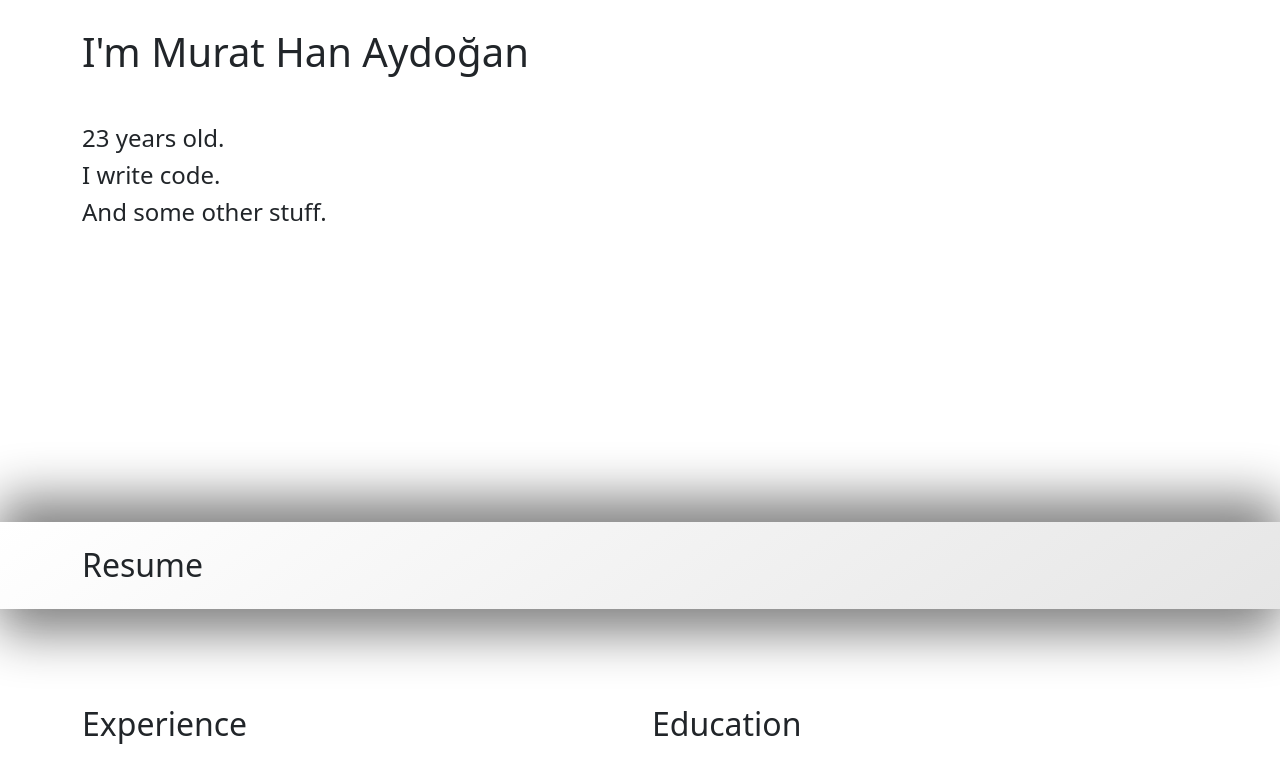
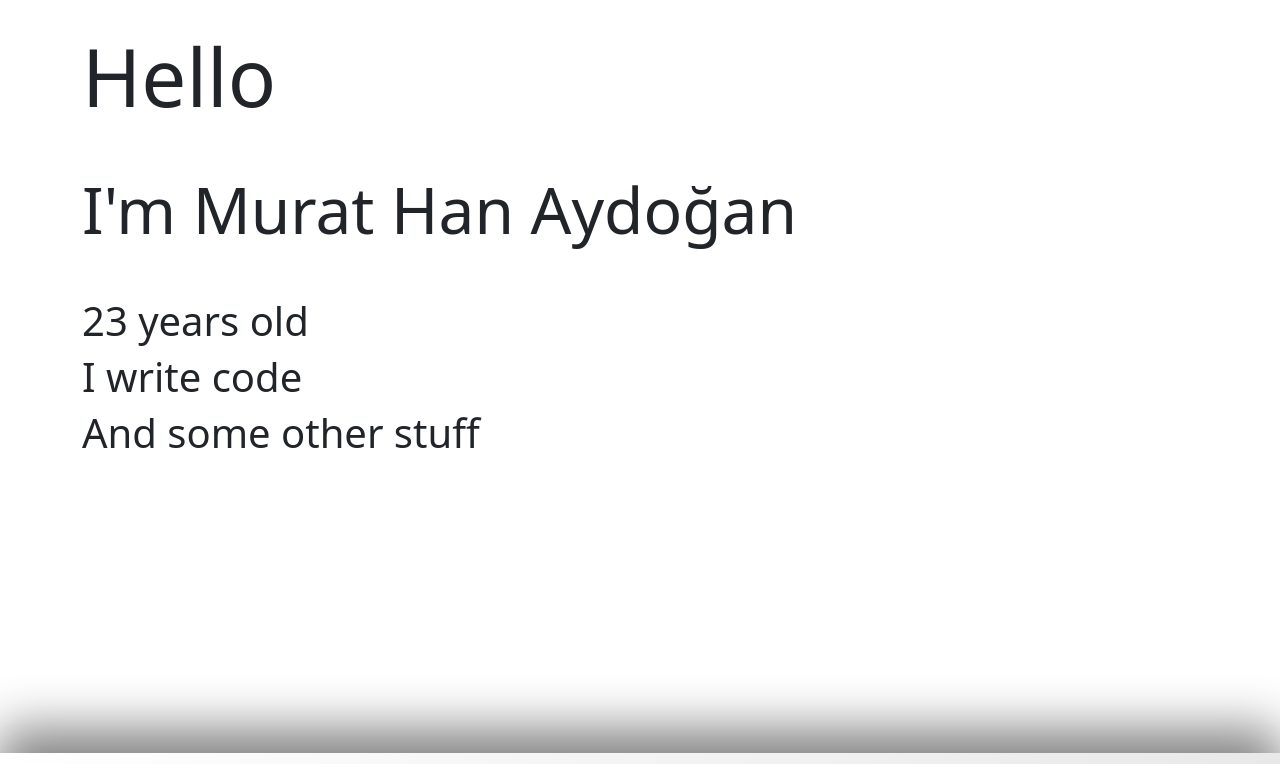
Before and after one commit to maydogan17/maydogan17.github.io, a website: page index.html in a window 1280 px wide. Shown: the part 300-1064 px from the top of the page. Drawn offline with nearby package versions, Linux system fonts and the light colour scheme.

Commit message:
changed greeting text

```diff
--- a/index.html
+++ b/index.html
@@ -41,13 +41,14 @@
         </div>
       </div>
     </header>
-    <div class="container mt-5 mb-5 pb-5 pt-5" id="greeting">
+    <div class="container mt-lg-5 mb-lg-5 pb-lg-5 pt-lg-5" id="greeting">
       <div class="row mt-5 mb-5 pb-5 pt-5">
         <div class="col-12 mb-5 pb-5">
-          <h1 class="mt-5">I'm Murat Han Aydoğan</h1>
-          <h4 class="mt-5">23 years old.</h4>
-          <h4>I write code.</h4>
-          <h4>And some other stuff.</h4>
+          <h1 class="display-1 mt-5">Hello</h1>
+          <h1 class="display-3 mt-5">I'm Murat Han Aydoğan</h1>
+          <h4 class="display-6 mt-5">23 years old</h4>
+          <h4 class="display-6">I write code</h4>
+          <h4 class="display-6">And some other stuff</h4>
         </div>
       </div>
     </div>
@@ -55,7 +56,7 @@
       <div class="container">
         <div class="row">
           <div class="col-12">
-            <h2 class="mb-0">Resume</h2>
+            <h2 class="display-6 mb-0">Resume</h2>
           </div>
         </div>
       </div>
@@ -63,7 +64,7 @@
     <div class="container mt-5 mb-5 pt-5 pb-5" id="content">
       <div class="row">
         <div class="col-12 col-lg-6" id="exp">
-          <h2 class="pb-3">Experience</h2>
+          <h2 class="display-6 pb-3">Experience</h2>
           <h5>Research Intern</h5>
           <p class="mb-0">
             <b>Vrije Universiteit Amsterdam</b>, Amsterdam, the Netherlands
@@ -167,7 +168,7 @@
         </div>
 
         <div class="col-12 col-lg-6" id="edu">
-          <h2 class="pb-3">Education</h2>
+          <h2 class="display-6 pb-3">Education</h2>
           <h5>Computer Engineering</h5>
           <p class="mb-0">
             <b>Koç University</b>, College of Engineering, İstanbul, Türkiye
@@ -203,7 +204,7 @@
             <li>Certificate and Track Program</li>
           </ul>
 
-          <h2 class="pb-3 pt-3">Skills</h2>
+          <h2 class="display-6 pb-3 pt-3">Skills</h2>
           <h5><i class="bi bi-translate"> </i>Languages</h5>
           <ul class="ps-4">
             <li>English</li>
@@ -237,7 +238,7 @@
         </div>
       </div>
       <div class="row">
-        <h2 class="pb-3 pt-3">Related Coursework</h2>
+        <h2 class="display-6 pb-3 pt-3">Related Coursework</h2>
         <div class="col-12 col-lg-6">
           <ul class="ps-4">
             <li>Data Structures & Algorithms</li>
```
